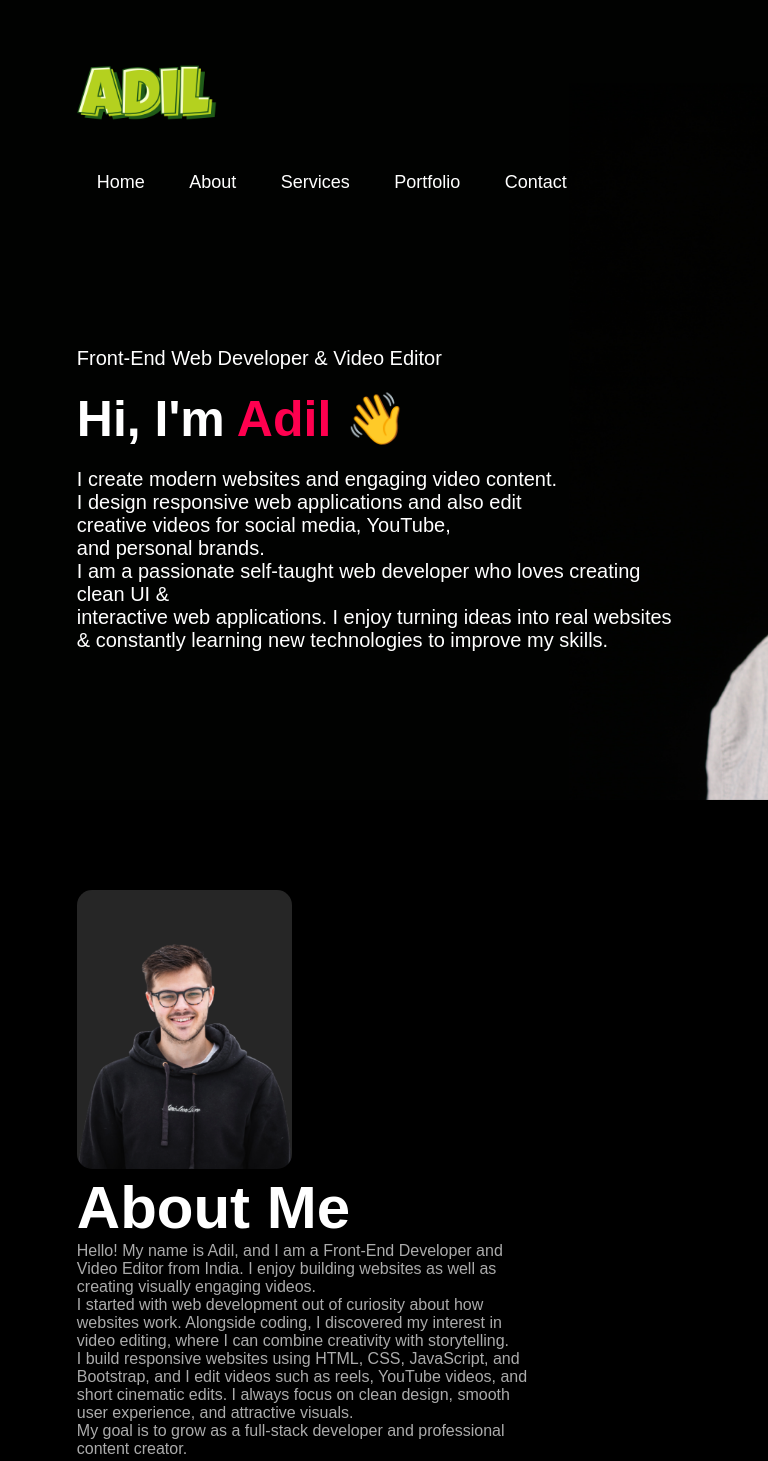
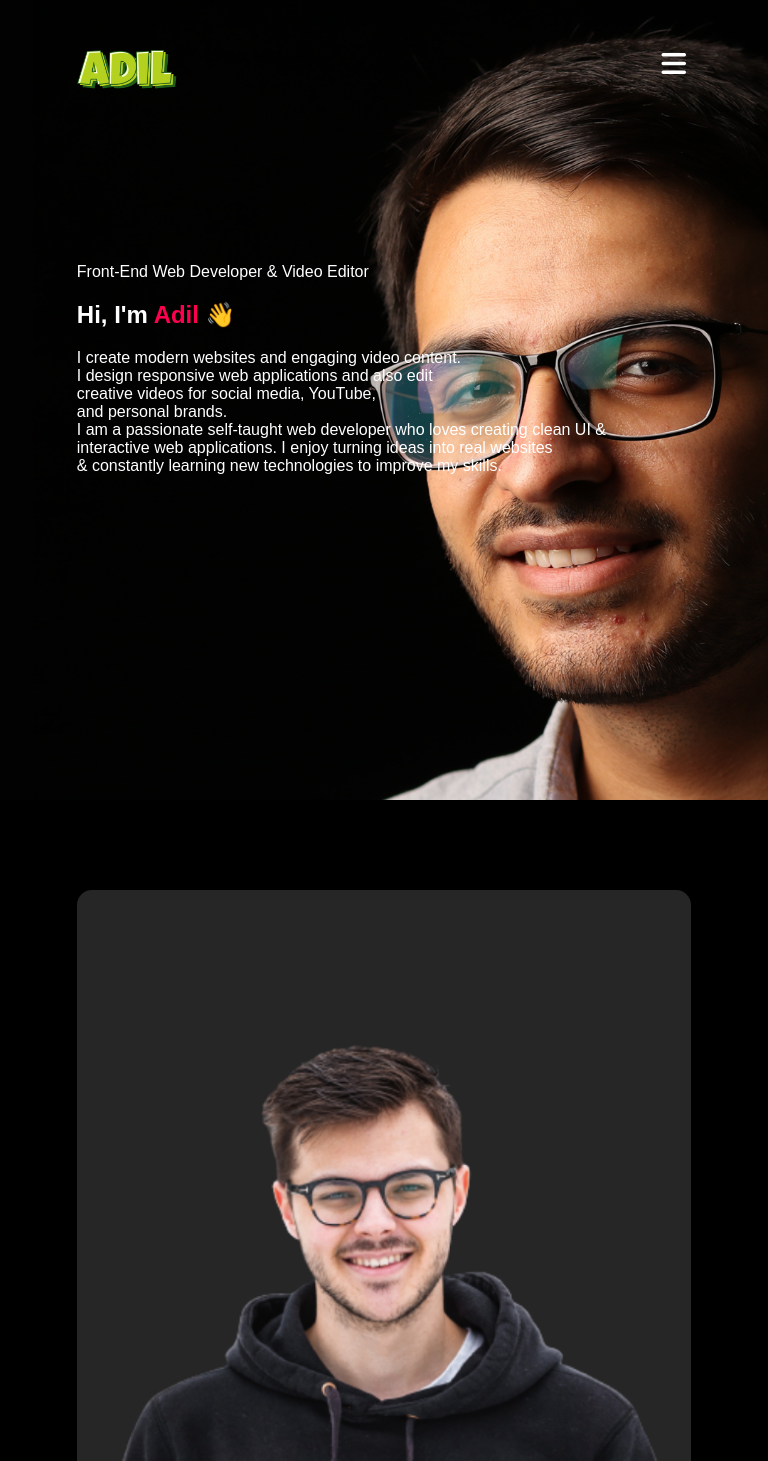
Before and after one commit to adilinamdar617-creator/frontend-projects, a plain HTML site: page CodeWithAdil/index.html in a window 768 px wide. Shown: the top 1461 px of the page. Drawn offline with Linux system fonts and the light colour scheme.

Commit message:
Adding media querrys

```diff
--- a/CodeWithAdil/index.html
+++ b/CodeWithAdil/index.html
@@ -37,15 +37,17 @@
             I create modern websites and engaging video content. <br />
             I design responsive web applications and also edit <br />
             creative videos for social media, YouTube, <br />
-            and personal brands.
+            and personal brands. <br>
+
           </p>
-          <p>
-            I am a passionate self-taught web developer who loves creating clean
+          <p id="header-p">
+             I am a passionate self-taught web developer who loves creating clean
             UI & <br />
             interactive web applications. I enjoy turning ideas into real
             websites <br />
             & constantly learning new technologies to improve my skills.
           </p>
+
         </div>
       </div>
     </div>
--- a/CodeWithAdil/style.css
+++ b/CodeWithAdil/style.css
@@ -324,7 +324,11 @@ form .btn2 {
 nav .fa-solid {
   display: none;
 }
+#header-p{
+    display: none;
+  }
 @media only screen and (max-width: 600px) {
+
   #header {
     background-image: url(images/phone-background.png);
   }
@@ -404,3 +408,79 @@ img{
   max-width:100%;
   height:auto;
 }
+@media only screen and (max-width: 813px) {
+ #header {
+    background-image: url(images/phone-background.png);
+  }
+  .header-text {
+    font-size: 16px;
+
+  }
+  .header-text h1 {
+    font-size: 24px;
+  }
+  nav .fa-solid {
+    display: block;
+    font-size: 28px;
+  }
+  nav ul {
+    background: #ff004f;
+    position: fixed;
+    top: 0;
+    right: -200px;
+    width: 200px;
+    height: 100vh;
+    padding-top: 50px;
+    z-index: 2;
+    transition: right 0.5s;
+  }
+  nav ul li {
+    display: block;
+    margin: 25px;
+  }
+  nav ul .fa-solid {
+    position: absolute;
+    top: 25px;
+    left: 25px;
+    cursor: pointer;
+  }
+  .sub-title {
+    font-size: 44px;
+  }
+  .about-col-1,
+  .about-col-2 {
+    flex-basis: 100%;
+  }
+  .about-col-1 {
+    margin-bottom: 34px;
+  }
+  .about-col-2 {
+    font-size: 18px;
+  }
+  .tab-links {
+    font-size: 20px;
+    margin-right: 24px;
+  }
+  .contact-left,
+  .contact-right {
+    flex-basis: 100%;
+  }
+  .copyright {
+    font-size: 18px;
+  }
+  .logo {
+    width: 100px;
+  }
+}
+
+@media only screen and (max-width: 1200px) {
+   #header {
+    background-image: url(images/phone-background.png);
+  }
+}
+@media only screen and (min-width:600px) {
+    #header-p{
+    display: inline-block;
+  }
+
+}
```
Also changed, not shown: CodeWithAdil/script.js (line endings or trailing spaces).
